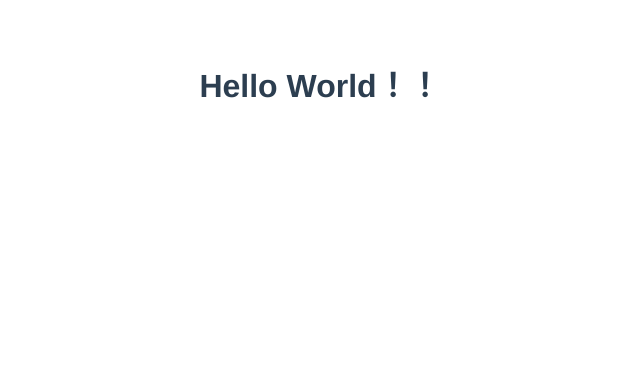
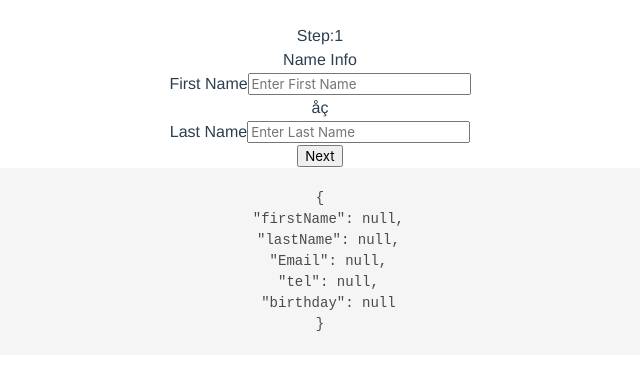
Before and after one commit to gorinesia/vue-project, a Vue app: page / in a window 1280 px wide. Shown: the top 370 px of the page, without its empty margins (320-960 px from the left). Built offline with nearby package versions, Linux system fonts and the light colour scheme.

Commit message:
made the multi step form

```diff
--- a/package.json
+++ b/package.json
@@ -8,6 +8,7 @@
     "lint": "vue-cli-service lint"
   },
   "dependencies": {
+    "bulma": "^0.9.0",
     "core-js": "^3.6.5",
     "vue": "^2.6.11"
   },
@@ -18,6 +19,8 @@
     "babel-eslint": "^10.1.0",
     "eslint": "^6.7.2",
     "eslint-plugin-vue": "^6.2.2",
+    "node-sass": "^4.14.1",
+    "sass-loader": "^9.0.3",
     "vue-template-compiler": "^2.6.11"
   },
   "eslintConfig": {
--- a/src/App.vue
+++ b/src/App.vue
@@ -1,17 +1,78 @@
 <template>
-  <div id="app">
-    <h1>Hello World！！</h1>
-  </div>
+  <div id="app" class="container mt-5">
+	<div class="row">
+		<div class="col-md-8">
+		<h1>Step:{{ stepNumber }}</h1>
+		<keep-alive>
+
+      <NameForm v-if="stepNumber === 1" @update="updateForm"></NameForm>
+      <ContactForm v-if="stepNumber === 2" @update="updateForm"></ContactForm>
+      <BirthDayForm v-if="stepNumber === 3" @update="updateForm"></BirthDayForm>
+      <ConfirmForm v-if="stepNumber === 4" v-bind:form="form"></ConfirmForm>
+		</keep-alive>
+
+		<button class="btn btn-primary" @click="backStep" v-show="stepNumber != 1">Back</button>
+		<button class="btn btn-primary" @click="nextStep" v-show="stepNumber != 4">Next</button>
+
+		</div>
+
+
+		<pre><code>{{ form }}</code></pre>
+
+	</div>
+</div>
 </template>
 
 <script>
+import NameForm from './components/NameForm'
+import ContactForm from './components/ContactForm'
+import BirthDayForm from './components/BirthDayForm'
+import ConfirmForm from './components/ConfirmForm'
+// import Name from './components/Name';
+// import NextButton from './components/NextButton';
+// import BackButton from './components/BackButton';
+
 
 export default {
-  name: 'App'
+  name: 'App',
+  components: {
+    NameForm,
+    ContactForm,
+    BirthDayForm,
+    ConfirmForm,
+    // Name,
+    // NextButton,
+    // BackButton
+  },
+  data: function() {
+    return {
+      stepNumber: 1,
+      form: {
+        firstName: null,
+        lastName: null,
+        Email: null,
+        tel: null,
+        birthday: null
+      }
+    }
+	},
+  methods:{
+		updateForm:function(formData){
+			Object.assign(this.form, formData);
+		},
+		backStep:function(){
+			this.stepNumber--;
+		},
+		nextStep:function(){
+			this.stepNumber++;
+    },
+  }
 }
 </script>
 
-<style>
+<style lang="scss">
+@import "../node_modules/bulma/bulma.sass";
+
 #app {
   font-family: Avenir, Helvetica, Arial, sans-serif;
   -webkit-font-smoothing: antialiased;
--- /dev/null
+++ b/src/components/BackButton.vue
@@ -0,0 +1,13 @@
+<template>
+  <button>前へ戻る</button>
+</template>
+
+<script>
+export default {
+
+}
+</script>
+
+<style>
+
+</style>
--- /dev/null
+++ b/src/components/BirthDayForm.vue
@@ -0,0 +1,32 @@
+<template>
+  <div>
+    <form @input="submit">
+      <h2>User Info</h2>
+      <div class="form-group">
+      <label for="Birthday">Birthday</label>
+      <input type="date" class="form-control" v-model="birthday" placeholder="Enter Birthday">
+      </div>
+    </form>
+  </div>
+</template>
+
+<script>
+export default {
+  data: function(){
+		return {
+			birthday: null
+		}
+	},
+	methods: {
+		submit: function(){
+			this.$emit('update',{
+				birthday: this.birthday
+			});
+		}
+	}
+}
+</script>
+
+<style>
+
+</style>
--- /dev/null
+++ b/src/components/ConfirmForm.vue
@@ -0,0 +1,32 @@
+<template>
+  <div>
+		<h2>Confirmation</h2>
+		<p>Name: {{ form.firstName }} {{ form.lastName }}</p>
+		<p>Email: {{ form.Email }}</p>
+		<p>Tel: {{ form.tel }}</p>
+		<p>Birthday: {{ form.birthday }}</p>
+	</div>
+</template>
+
+<script>
+export default {
+  props:{
+		form: Object
+  },
+  methods:{
+		updateForm:function(formData){
+			Object.assign(this.form, formData);
+		},
+		backStep:function(){
+			this.stepNumber--;
+		},
+		nextStep:function(){
+			this.stepNumber++;
+		},
+	}
+}
+</script>
+
+<style>
+
+</style>
--- /dev/null
+++ b/src/components/ContactForm.vue
@@ -0,0 +1,38 @@
+<template>
+  <div>
+    <form @input="submit">
+      <h2>Contact Info</h2>
+      <div class="form-group">
+      <label for="Email">Email</label>
+      <input type="email" class="form-control" v-model="Email" placeholder="Enter email">
+      </div>
+      <div class="form-group">
+      <label for="tel">Tel</label>
+      <input type="text" class="form-control" v-model="tel" placeholder="Enter phone">
+      </div>
+    </form>
+  </div>
+</template>
+
+<script>
+export default {
+  data: function(){
+		return {
+			Email: null,
+			tel: null
+		}
+	},
+	methods: {
+		submit: function(){
+			this.$emit('update',{
+				Email: this.Email,
+				tel: this.tel
+			});
+		}
+	}
+}
+</script>
+
+<style>
+
+</style>
--- /dev/null
+++ b/src/components/Name.vue
@@ -0,0 +1,37 @@
+<template>
+  <form @input="submit">
+    <h1>STEP1</h1>
+    <h2>Name Info</h2>
+    <div class="form-group">
+      <label for="firstName">FirstName</label>
+      <input type="text" class="form-control" v-model="firstName" placeholder="Enter First Name">
+    </div>
+    <div class="form-group">
+      <label for="lastName">LastName</label>
+      <input type="text" class="form-control" v-model="lastName" placeholder="Enter Last Name">
+    </div>
+  </form>
+</template>
+
+<script>
+export default {
+  data: function() {
+    return {
+      firstName: null,
+      lastName: null
+    }
+  },
+  methods: {
+    submit: function() {
+      this.$emit('update', {
+        firstName: this.firstName,
+        lastName: this.lastName
+      })
+    }
+  }
+}
+</script>
+
+<style>
+
+</style>
--- /dev/null
+++ b/src/components/NameForm.vue
@@ -0,0 +1,38 @@
+<template>
+  <div>
+    <form @input="submit">
+      <h2>Name Info</h2>
+      <div class="form-group">
+      <label for="firstName">First Name</label>
+      <input type="text" class="form-control" v-model="firstName" placeholder="Enter First Name">
+      </div>					åç
+      <div class="form-group">
+      <label for="lastName">Last Name</label>
+      <input type="text" class="form-control" v-model="lastName" placeholder="Enter Last Name">
+      </div>
+    </form>
+  </div>
+</template>
+
+<script>
+export default {
+  data: function(){
+		return {
+				firstName: null,
+				lastName: null
+		}
+  },
+  methods: {
+		submit: function(){
+			this.$emit('update',{
+				firstName: this.firstName,
+				lastName: this.lastName
+			});
+		}
+	}
+}
+</script>
+
+<style>
+
+</style>
--- /dev/null
+++ b/src/components/NextButton.vue
@@ -0,0 +1,13 @@
+<template>
+  <button>次へ進む</button>
+</template>
+
+<script>
+export default {
+
+}
+</script>
+
+<style>
+
+</style>
```
Also changed, not shown: src/components/Input01.vue (added, +24 -0 lines), 1 other file (tests, documents, lock files or other folders).
